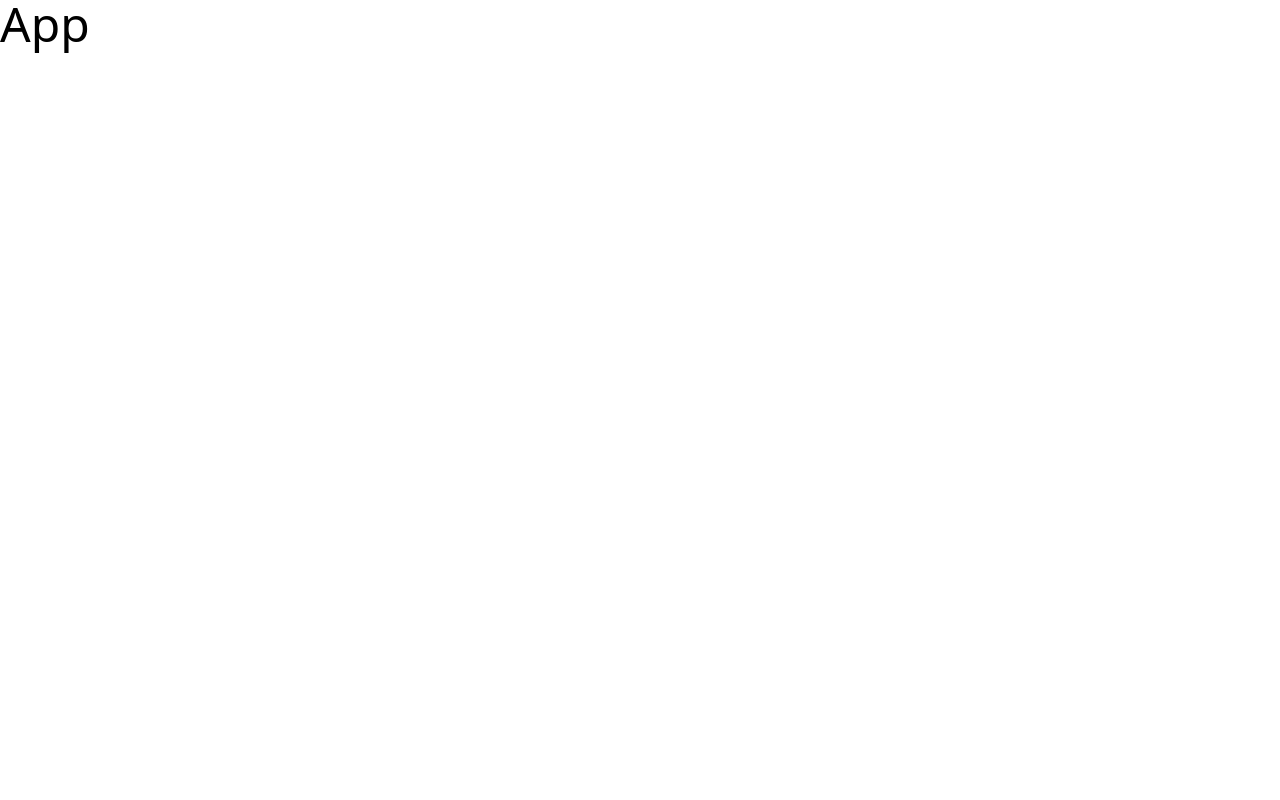
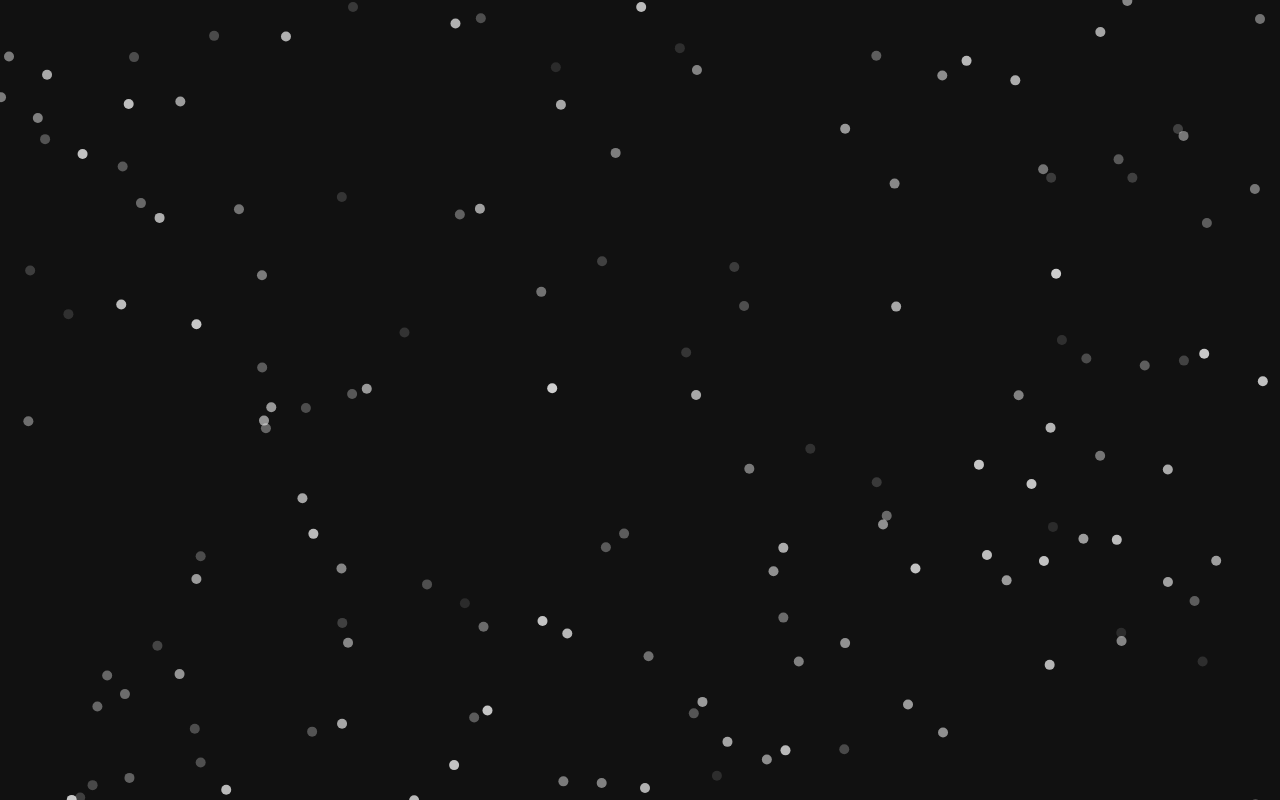
Before and after one commit to IshanSingla/applestudents.tech, a React (Create React App) app: page / in a window 1280 px wide. Built offline with nearby package versions, Linux system fonts and the light colour scheme.

Commit message:
Testing particle js

```diff
--- a/package.json
+++ b/package.json
@@ -9,7 +9,9 @@
     "react": "^18.2.0",
     "react-dom": "^18.2.0",
     "react-scripts": "5.0.1",
+    "react-tsparticles": "^2.3.2",
     "tailwindcss": "^3.1.8",
+    "tsparticles": "^2.3.2",
     "web-vitals": "^2.1.4"
   },
   "scripts": {
--- a/src/App.js
+++ b/src/App.js
@@ -1,9 +1,68 @@
-import React from 'react'
+import React from "react";
+import Particles from "react-tsparticles";
+import { loadFull } from "tsparticles";
 
 function App() {
+  const particlesInit = async (main) => {
+    console.log(main);
+    await loadFull(main);
+  };
+
   return (
-    <div className='text-5xl'>App</div>
-  )
+    <div className="App">
+      <Particles
+        id="tsparticles"
+        init={particlesInit}
+        options={{
+          fullScreen: {
+            enable: true,
+            zIndex: 0,
+          },
+          particles: {
+            number: {
+              value: 150,
+            },
+            color: {
+              value: "#fff",
+            },
+            shape: {
+              type: "circle",
+            },
+            opacity: {
+              value: 0.8,
+              random: true,
+              anim: {
+                enable: false,
+                speed: 1,
+                opacity_min: 0.1,
+                sync: false,
+              },
+            },
+            size: {
+              value: 5,
+              random: false,
+            },
+            move: {
+              enable: true,
+              speed: 1,
+              direction: "bottom",
+              random: false,
+              straight: false,
+              out_mode: "out",
+            },
+          },
+          retina_detect: true,
+          background: {
+            color: "#111",
+            image: "",
+            position: "50% 50%",
+            repeat: "no-repeat",
+            size: "cover",
+          },
+        }}
+      />
+    </div>
+  );
 }
 
-export default App
+export default App;
```
Also changed, not shown: 1 other file (tests, documents, lock files or other folders).
